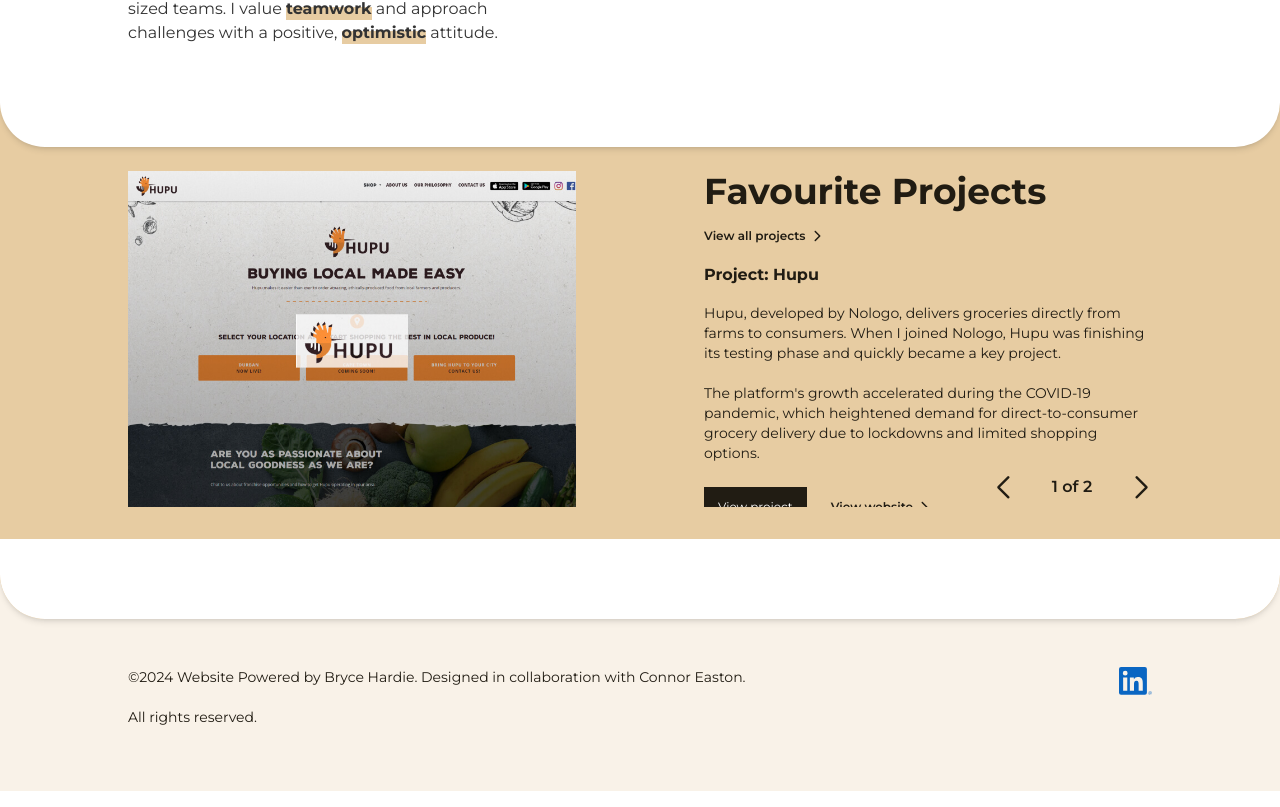
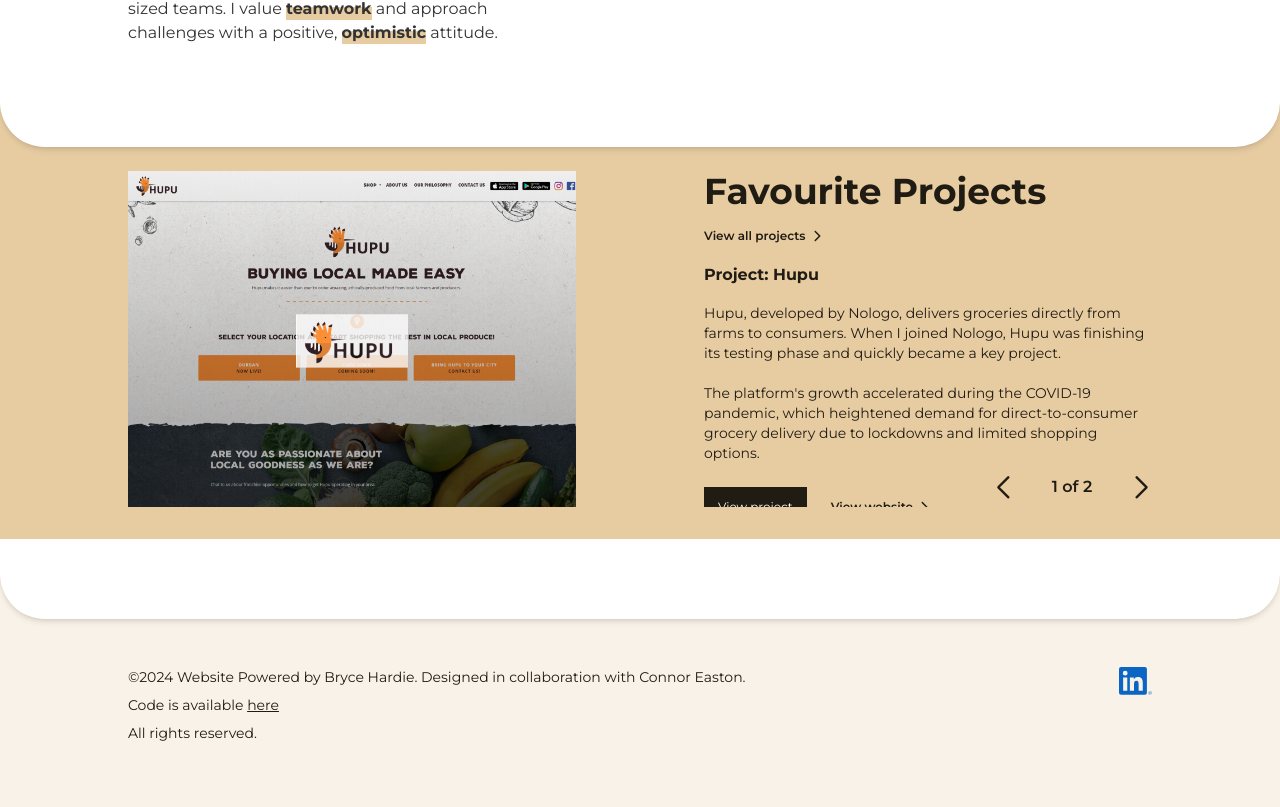
Before and after one commit to BryceH1996/Portfolio, a Next.js app: page / in a window 1280 px wide. Shown: the part 797-1604 px from the top of the page. Built offline with nearby package versions, Linux system fonts and the light colour scheme.

Commit message:
github code

```diff
--- a/src/components/footer/footer.tsx
+++ b/src/components/footer/footer.tsx
@@ -17,7 +17,11 @@
   return (
     <motion.footer initial={pathname === '/' ? "hidden" : "visible"}  animate="visible"  variants={variants} transition={{duration: 1}} className='flex flex-col-reverse lg:flex-row px-8 py-12 lg:px-32 lg:py-16 bg-light-gray justify-between'>
       <div>
-        <p className='text-sm text-secondary'>©{currentDate} Website Powered by Bryce Hardie. Designed in collaboration with Connor Easton. <br/><br/>All rights reserved.</p>
+        <div className='text-sm text-secondary space-y-2'>
+          <p>©{currentDate} Website Powered by Bryce Hardie. Designed in collaboration with Connor Easton.</p>
+          <p>Code is available <Link href='https://github.com/BryceH1996/portfolio' target='_blank' className='underline'>here</Link></p>
+          <p>All rights reserved.</p>
+        </div>
       </div>
       <div className='mb-6 lg:mb-0'>
         <Link href="https://www.linkedin.com/in/brycehardie01/" target='_blank'>
```
